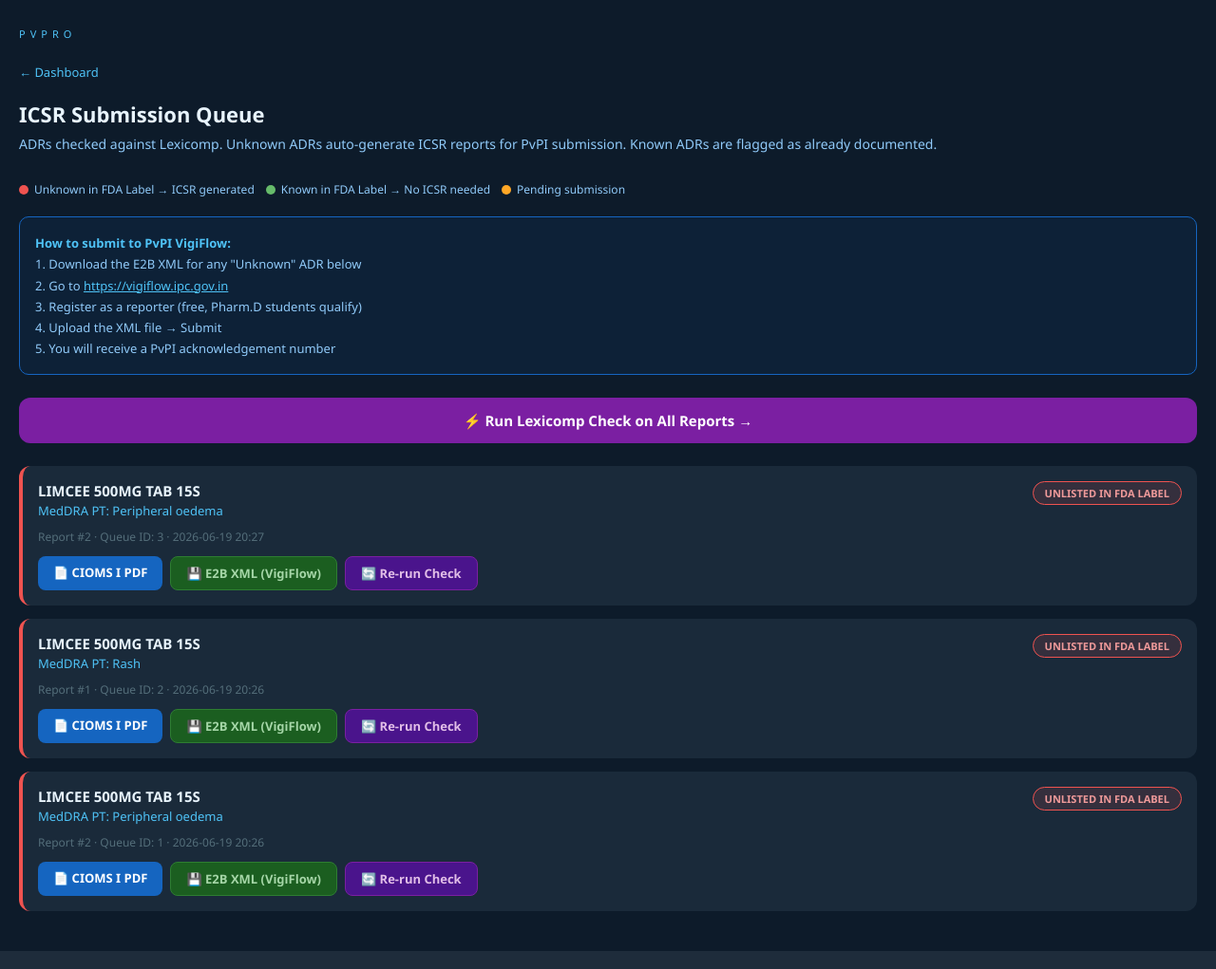
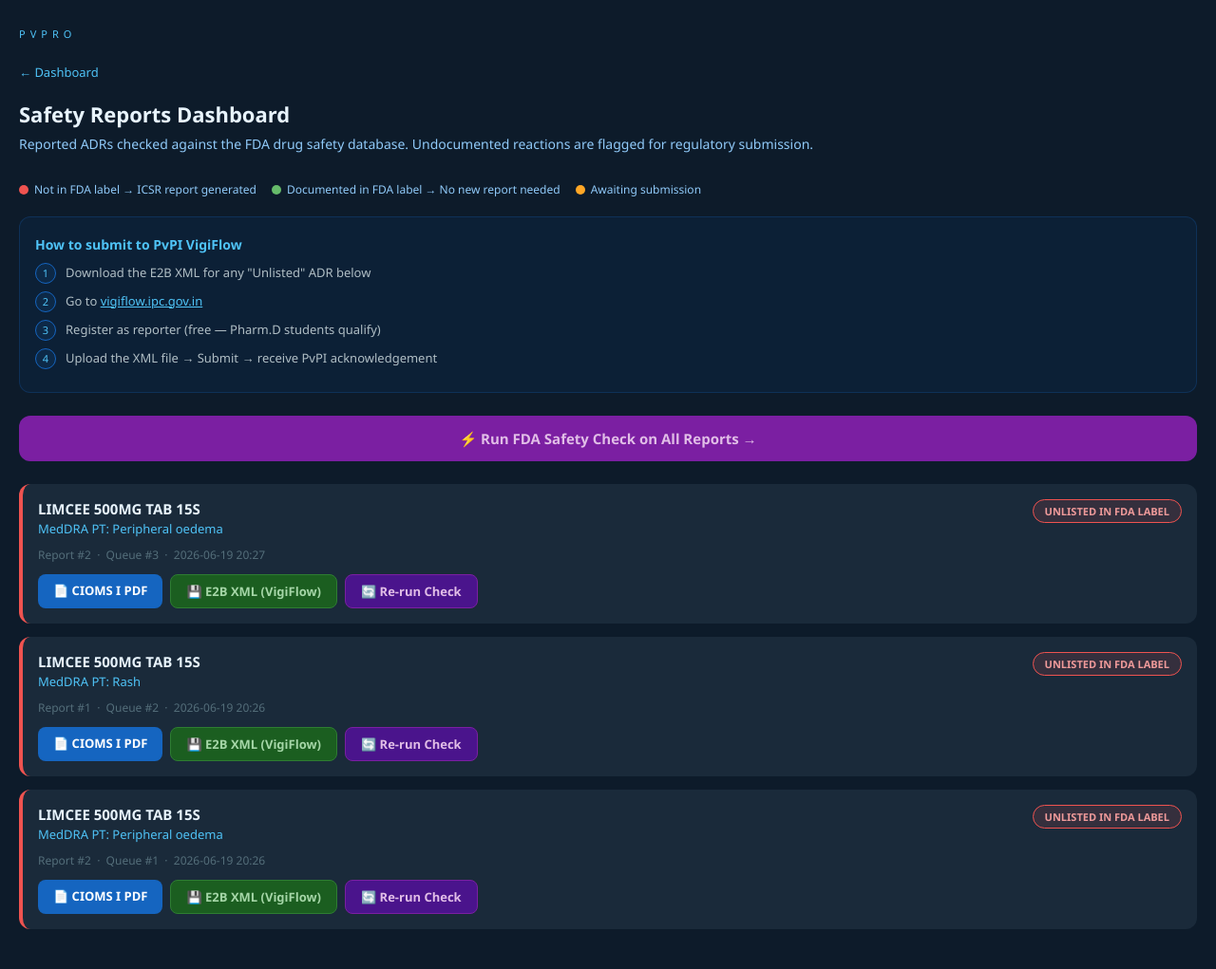
Before and after one commit to vishal636pharmd/pharmvigilance-pro, a Flask app: page /icsr-queue in a window 1280 px wide. Shown: the whole page at 95% size. Run offline with Flask 3, Linux system fonts and the light colour scheme; data comes from the database, SQL or seed files in the repository.

Commit message:
Professional UI updates, fix OCR warning, remove Lexicomp text

```diff
--- a/render.yaml
+++ b/render.yaml
@@ -2,6 +2,9 @@
   - type: web
     name: pharmvigilance-pro
     env: python
-    buildCommand: apt-get install -y tesseract-ocr && pip install -r requirements.txt
+    buildCommand: apt-get update && apt-get install -y tesseract-ocr tesseract-ocr-eng libtesseract-dev && pip install -r requirements.txt
     startCommand: gunicorn webapp.app:app
     plan: free
+    envVars:
+      - key: TESSDATA_PREFIX
+        value: /usr/share/tesseract-ocr/5/tessdata
--- a/webapp/app.py
+++ b/webapp/app.py
@@ -126,27 +126,44 @@
         return render_template("scan_bill.html",
                                error="No image received. Please try again.")
 
+    # Run OCR
     ocr_result = extract_text_from_image(image_data)
 
     if not ocr_result["success"]:
         return render_template("scan_bill.html",
-                               error=(f"OCR error: {ocr_result['error']}. "
-                                      f"Try the text paste method instead."))
+                               error=(
+                                   f"OCR not available on server: "
+                                   f"{ocr_result['error']}. "
+                                   f"Use the text paste method instead — "
+                                   f"open your Apollo bill, "
+                                   f"select all text, copy and paste at "
+                                   f"/paste-bill-text"
+                               ))
 
     ocr_text = ocr_result["text"]
+    print(f"[Scan] OCR text preview: {ocr_text[:200]}")
+
     if not ocr_text or len(ocr_text.strip()) < 10:
         return render_template("scan_bill.html",
-                               error=("Could not read text from the image. "
-                                      "Please ensure good lighting and "
-                                      "the bill is in focus."))
+                               error=(
+                                   "Could not read text from image. "
+                                   "Tips: ensure good lighting, "
+                                   "hold camera steady, make sure "
+                                   "the medicine table row is clearly visible."
+                               ))
 
     extracted = parse_bill_from_text(ocr_text)
 
     if not extracted.get("drugs"):
+        # Show the raw OCR text so user can see what was read
+        preview = ocr_text[:300].replace("<", "").replace(">", "")
         return render_template("scan_bill.html",
-                               error=("No medicines found in the image. "
-                                      "Ensure the medicine table is clearly "
-                                      "visible and try again."))
+                               error=(
+                                   f"Medicines not found in the scanned text. "
+                                   f"Raw text detected: '{preview}...'. "
+                                   f"Please retake with better lighting "
+                                   f"or use text paste at /paste-bill-text"
+                               ))
 
     pid     = session["patient_id"]
     profile = get_profile_by_id(pid)
@@ -159,66 +176,6 @@
                            bill_name_on_invoice=extracted.get(
                                "patient_name", "N/A"),
                            bill_date=extracted.get("bill_date", "N/A"))
-
-
-# ── MODULE 1: TEXT PASTE FALLBACK ─────────────────────────────────────────────
-@app.route("/paste-bill-text", methods=["GET", "POST"])
-def paste_bill_text():
-    """Backup method: paste copied text from Apollo invoice."""
-    if "patient_id" not in session:
-        return redirect(url_for("index"))
-
-    if request.method == "POST":
-        bill_text = request.form.get("bill_text", "").strip()
-        if not bill_text:
-            return render_template("paste_bill_text.html",
-                                   error="Please paste your bill text.")
-
-        html = f"<html><body><pre>{bill_text}</pre></body></html>"
-        extracted = auto_detect_and_parse(
-            html, "https://invoice.apollopharmacy.in/text")
-
-        if not extracted.get("drugs"):
-            drugs = []
-            for line in bill_text.split("\n"):
-                if re.search(r"\d+\s*(MG|MCG|ML|G|TAB|CAP)", line, re.I):
-                    if any(w in line.upper() for w in
-                           ["PRODUCT", "MEDICINE", "DESCRIPTION", "ITEM"]):
-                        continue
-                    parts = line.strip().split()
-                    if parts:
-                        if parts[0].isdigit():
-                            drug_name = " ".join(parts[1:])
-                            qty = parts[0]
-                        else:
-                            drug_name = line.strip()
-                            qty = "N/A"
-                        drug_name = re.sub(
-                            r"[\d\.]+\s*$", "", drug_name).strip()
-                        if len(drug_name) > 3:
-                            drugs.append({
-                                "drug_name": drug_name,
-                                "quantity": qty,
-                                "price": "N/A"
-                            })
-            if drugs:
-                extracted["drugs"] = drugs
-
-        pid     = session["patient_id"]
-        profile = get_profile_by_id(pid)
-        save_purchase(pid, extracted)
-
-        return render_template("saved.html",
-                               error=None,
-                               drugs=extracted.get("drugs", []),
-                               patient=profile,
-                               bill_name_on_invoice=extracted.get(
-                                   "patient_name", "N/A"),
-                               bill_date=extracted.get("bill_date", "N/A"))
-
-    return render_template("paste_bill_text.html", error=None)
-
-
 # ── MODULE 1: ONE-CLICK DEMO BILL ─────────────────────────────────────────────
 @app.route("/demo-bill-link")
 def demo_bill_link():
--- a/webapp/templates/icsr_queue.html
+++ b/webapp/templates/icsr_queue.html
@@ -3,129 +3,173 @@
 <head>
   <meta charset="UTF-8">
   <meta name="viewport" content="width=device-width, initial-scale=1.0">
-  <title>PVPro — ICSR Queue</title>
+  <title>PVPro — Safety Reports</title>
   <style>
     * { box-sizing: border-box; margin: 0; padding: 0; }
-    body { font-family: 'Segoe UI', sans-serif; background: #0D1B2A;
-           color: #E8F4FD; padding: 28px 20px; }
-    .logo { font-size: 11px; letter-spacing: 5px; color: #4FC3F7; margin-bottom: 24px; }
+    body { font-family: 'Segoe UI', sans-serif;
+           background: #0D1B2A; color: #E8F4FD;
+           min-height: 100vh; padding: 28px 20px; }
+    .logo { font-size: 11px; letter-spacing: 5px;
+            color: #4FC3F7; margin-bottom: 24px; }
     h2 { font-size: 22px; font-weight: 700; margin-bottom: 6px; }
-    .sub { color: #90CAF9; font-size: 14px; margin-bottom: 28px; line-height: 1.6; }
-    .back { color: #4FC3F7; font-size: 13px; text-decoration: none;
-            display: block; margin-bottom: 20px; }
+    .sub { color: #90CAF9; font-size: 14px;
+           margin-bottom: 28px; line-height: 1.6; }
+    .back { color: #4FC3F7; font-size: 13px;
+            text-decoration: none; display: block; margin-bottom: 20px; }
 
-    .legend { display: flex; gap: 12px; margin-bottom: 20px; flex-wrap: wrap; }
-    .legend-item { display: flex; align-items: center; gap: 6px; font-size: 12px; color: #90CAF9; }
+    .legend { display: flex; gap: 16px; margin-bottom: 20px;
+              flex-wrap: wrap; }
+    .legend-item { display: flex; align-items: center;
+                   gap: 6px; font-size: 12px; color: #90CAF9; }
     .dot { width: 10px; height: 10px; border-radius: 50%; }
     .dot-unknown { background: #EF5350; }
     .dot-known   { background: #66BB6A; }
     .dot-pending { background: #FFA726; }
 
-    .card { background: #1A2A3A; border-radius: 12px; padding: 16px;
-            margin-bottom: 14px; }
-    .card.unknown { border-left: 4px solid #EF5350; }
-    .card.known   { border-left: 4px solid #66BB6A; }
+    .info-box {
+      background: #1565C015; border: 1px solid #1565C040;
+      border-radius: 12px; padding: 16px; font-size: 13px;
+      color: #90CAF9; line-height: 1.8; margin-bottom: 24px;
+    }
+    .info-box strong { color: #4FC3F7; display: block;
+                       margin-bottom: 6px; font-size: 14px; }
+    .info-box a { color: #4FC3F7; }
+    .step { display: flex; gap: 10px; margin-bottom: 8px; }
+    .step-n { min-width: 22px; height: 22px; background: #1565C020;
+              border: 1px solid #1565C0; border-radius: 50%;
+              display: flex; align-items: center; justify-content: center;
+              font-size: 11px; color: #4FC3F7; flex-shrink: 0; }
+    .step-t { font-size: 13px; color: #B0BEC5;
+              padding-top: 1px; line-height: 1.5; }
 
-    .card-header { display: flex; justify-content: space-between;
+    .run-btn {
+      display: block; width: 100%; padding: 14px;
+      background: #7B1FA2; color: #E1BEE7; border: none;
+      border-radius: 12px; font-size: 15px; font-weight: 600;
+      text-align: center; text-decoration: none; margin-bottom: 24px;
+      cursor: pointer;
+    }
+
+    .report-card {
+      background: #1A2A3A; border-radius: 12px;
+      padding: 16px; margin-bottom: 14px;
+    }
+    .report-card.unknown { border-left: 4px solid #EF5350; }
+    .report-card.known   { border-left: 4px solid #66BB6A; }
+
+    .card-top { display: flex; justify-content: space-between;
                 align-items: flex-start; margin-bottom: 10px; }
     .drug-name { font-size: 15px; font-weight: 700; }
     .meddra    { font-size: 13px; color: #4FC3F7; margin-top: 2px; }
+    .card-meta { font-size: 12px; color: #546E7A; margin-bottom: 12px; }
 
-    .status-badge { font-size: 11px; padding: 4px 12px; border-radius: 20px;
-                    font-weight: 600; white-space: nowrap; }
-    .status-unknown { background: #EF535020; color: #EF9A9A;
+    .badge { font-size: 11px; padding: 4px 12px;
+             border-radius: 20px; font-weight: 600; white-space: nowrap; }
+    .badge-unknown { background: #EF535020; color: #EF9A9A;
                      border: 1px solid #EF5350; }
-    .status-known   { background: #2E7D3220; color: #81C784;
+    .badge-known   { background: #2E7D3220; color: #81C784;
                      border: 1px solid #2E7D32; }
-    .status-pending { background: #E6510020; color: #FFB74D;
+    .badge-pending { background: #E6510020; color: #FFB74D;
                      border: 1px solid #E65100; }
-
-    .card-meta { font-size: 12px; color: #546E7A; margin-bottom: 12px; }
 
     .btn-row { display: flex; gap: 8px; flex-wrap: wrap; }
     .btn { padding: 8px 16px; border: none; border-radius: 8px;
-           font-size: 13px; font-weight: 600; cursor: pointer;
-           text-decoration: none; display: inline-block; }
-    .btn-pdf { background: #1565C0; color: #fff; }
-    .btn-xml { background: #1B5E20; color: #A5D6A7;
+           font-size: 13px; font-weight: 600;
+           cursor: pointer; text-decoration: none;
+           display: inline-block; }
+    .btn-pdf  { background: #1565C0; color: #fff; }
+    .btn-xml  { background: #1B5E20; color: #A5D6A7;
                 border: 1px solid #2E7D32; }
-    .btn-run { background: #4A148C; color: #E1BEE7;
+    .btn-rerun { background: #4A148C; color: #E1BEE7;
                  border: 1px solid #7B1FA2; }
 
-    .pvpi-note { background: #1565C015; border: 1px solid #1565C0;
-                 border-radius: 10px; padding: 16px; font-size: 13px;
-                 color: #90CAF9; line-height: 1.7; margin-bottom: 24px; }
-    .pvpi-note strong { color: #4FC3F7; }
-    .pvpi-note a { color: #4FC3F7; }
-
-    .run-all { display: block; width: 100%; padding: 14px;
-               background: #7B1FA2; color: #fff; border: none;
-               border-radius: 12px; font-size: 15px; font-weight: 600;
-               text-align: center; text-decoration: none; margin-bottom: 24px; }
-
-    .empty { text-align: center; padding: 40px; color: #546E7A; font-size: 14px; }
+    .known-note { font-size: 13px; color: #546E7A; }
+    .empty { text-align: center; padding: 40px;
+             color: #546E7A; font-size: 14px; }
   </style>
 </head>
 <body>
   <div class="logo">PVPRO</div>
   <a href="/" class="back">← Dashboard</a>
-  <h2>ICSR Submission Queue</h2>
+
+  <h2>Safety Reports Dashboard</h2>
   <p class="sub">
-    ADRs checked against Lexicomp. Unknown ADRs auto-generate ICSR reports
-    for PvPI submission. Known ADRs are flagged as already documented.
+    Reported ADRs checked against the FDA drug safety database.
+    Undocumented reactions are flagged for regulatory submission.
   </p>
 
   <div class="legend">
     <div class="legend-item">
-  <div class="dot dot-unknown"></div> Unknown in FDA Label → ICSR generated
+      <div class="dot dot-unknown"></div>
+      Not in FDA label → ICSR report generated
     </div>
     <div class="legend-item">
-  <div class="dot dot-known"></div> Known in FDA Label → No ICSR needed
+      <div class="dot dot-known"></div>
+      Documented in FDA label → No new report needed
     </div>
     <div class="legend-item">
-      <div class="dot dot-pending"></div> Pending submission
+      <div class="dot dot-pending"></div>
+      Awaiting submission
     </div>
   </div>
 
-  <div class="pvpi-note">
-    <strong>How to submit to PvPI VigiFlow:</strong><br>
-    1. Download the E2B XML for any "Unknown" ADR below<br>
-    2. Go to <a href="https://vigiflow.ipc.gov.in" target="_blank">
-       https://vigiflow.ipc.gov.in</a><br>
-    3. Register as a reporter (free, Pharm.D students qualify)<br>
-    4. Upload the XML file → Submit<br>
-    5. You will receive a PvPI acknowledgement number
+  <div class="info-box">
+    <strong>How to submit to PvPI VigiFlow</strong>
+    <div class="step">
+      <div class="step-n">1</div>
+      <div class="step-t">Download the E2B XML for any "Unlisted" ADR below</div>
+    </div>
+    <div class="step">
+      <div class="step-n">2</div>
+      <div class="step-t">
+        Go to <a href="https://vigiflow.ipc.gov.in" target="_blank">
+        vigiflow.ipc.gov.in</a>
+      </div>
+    </div>
+    <div class="step">
+      <div class="step-n">3</div>
+      <div class="step-t">
+        Register as reporter (free — Pharm.D students qualify)
+      </div>
+    </div>
+    <div class="step">
+      <div class="step-n">4</div>
+      <div class="step-t">Upload the XML file → Submit → receive PvPI acknowledgement</div>
+    </div>
   </div>
 
-  <a href="/run-all-checks" class="run-all">
-    ⚡ Run Lexicomp Check on All Reports →
+  <a href="/run-all-checks" class="run-btn">
+    ⚡ Run FDA Safety Check on All Reports →
   </a>
 
   {% if queue %}
     {% for item in queue %}
-    <div class="card {% if 'unknown' in item.check_result %}unknown{% else %}known{% endif %}">
-      <div class="card-header">
+    <div class="report-card
+      {% if 'unknown' in item.check_result %}unknown
+      {% else %}known{% endif %}">
+
+      <div class="card-top">
         <div>
           <div class="drug-name">{{ item.drug_name }}</div>
           <div class="meddra">MedDRA PT: {{ item.meddra_pt }}</div>
         </div>
-        <span class="status-badge
-          {% if 'unknown' in item.check_result %}status-unknown
-          {% elif 'known' in item.check_result %}status-known
-          {% else %}status-pending{% endif %}">
+        <span class="badge
+          {% if 'unknown' in item.check_result %}badge-unknown
+          {% elif 'known' in item.check_result %}badge-known
+          {% else %}badge-pending{% endif %}">
           {% if 'unknown' in item.check_result %}
             UNLISTED IN FDA LABEL
           {% elif 'known' in item.check_result %}
-  KNOWN IN FDA LABEL
+            DOCUMENTED IN FDA LABEL
           {% else %}
-            {{ item.icsr_status }}
+            {{ item.icsr_status | upper }}
           {% endif %}
         </span>
       </div>
 
       <div class="card-meta">
-        Report #{{ item.report_id }} ·
-        Queue ID: {{ item.queue_id }} ·
+        Report #{{ item.report_id }} &nbsp;·&nbsp;
+        Queue #{{ item.queue_id }} &nbsp;·&nbsp;
         {{ item.created_at[:16] if item.created_at else 'N/A' }}
       </div>
 
@@ -136,11 +180,12 @@
         <a href="/icsr/download/xml/{{ item.report_id }}"
            class="btn btn-xml">💾 E2B XML (VigiFlow)</a>
         <a href="/check-adr/{{ item.report_id }}"
-           class="btn btn-run">🔄 Re-run Check</a>
+           class="btn btn-rerun">🔄 Re-run Check</a>
       </div>
       {% else %}
-      <div style="font-size:13px;color:#546E7A;">
-        ✓ This ADR is documented in Lexicomp — no new report needed.
+      <div class="known-note">
+        ✓ This reaction is documented in the FDA label
+        for this drug — no new safety report required.
       </div>
       {% endif %}
     </div>
@@ -148,7 +193,7 @@
   {% else %}
     <div class="empty">
       No reports checked yet.<br>
-      Click "Run Lexicomp Check on All Reports" above to start.
+      Tap "Run FDA Safety Check" above to begin.
     </div>
   {% endif %}
 </body>
```
Also changed, not shown: modules/ocr_scanner.py (+187 -141 lines), webapp/templates/scan_bill.html (+17 -1 lines). Lines whose indentation alone changed are shown as unchanged.
